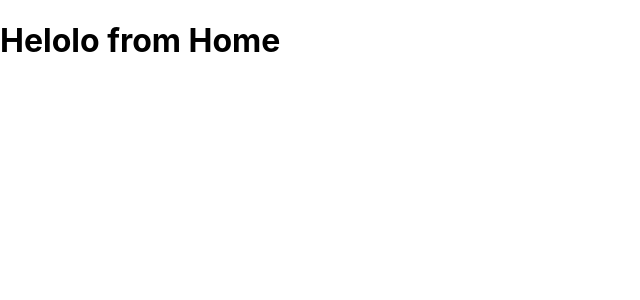
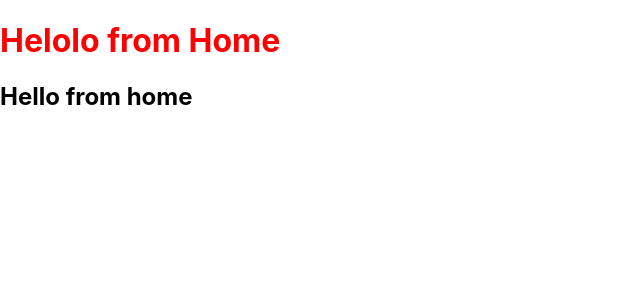
Before and after one commit to VipinSharmaAppinventiv2909/reactJsTraining, a React (Create React App) app: page / in a window 1280 px wide. Shown: the top 300 px of the page, without its empty margins (0-640 px from the left). Built offline with nearby package versions, Linux system fonts and the light colour scheme.

Commit message:
add home component

```diff
--- /dev/null
+++ b/src/Modules/home/index.css
@@ -0,0 +1,14 @@
+.homeContainer
+{
+    height: 100vh;
+    width: 100vh;
+
+}
+.h1tag
+{
+    color: red;
+}
+#h2tag
+{
+    color: blue;
+}
--- a/src/Modules/home/index.js
+++ b/src/Modules/home/index.js
@@ -1,16 +1,16 @@
 //imports
 //component declare/define
 //inside component write code in HTML and js
-import React, { Component } from 'react';
-class Home extends Component
-{
-  render()
-  {
-      return(
-       <div>
-       <h1>{"Helolo from Home"}</h1>
-        </div>
-      )
+import React, { Component } from "react";
+import "./index.css";
+class Home extends Component {
+  render() {
+    return (
+      <div className={"homeContainer"}>
+        <h1 className={"h1tag"}>{"Helolo from Home"}</h1>
+        <h2 id={"h1tag"}>{"Hello from home"}</h2>
+      </div>
+    );
   }
 }
 export default Home;
```
